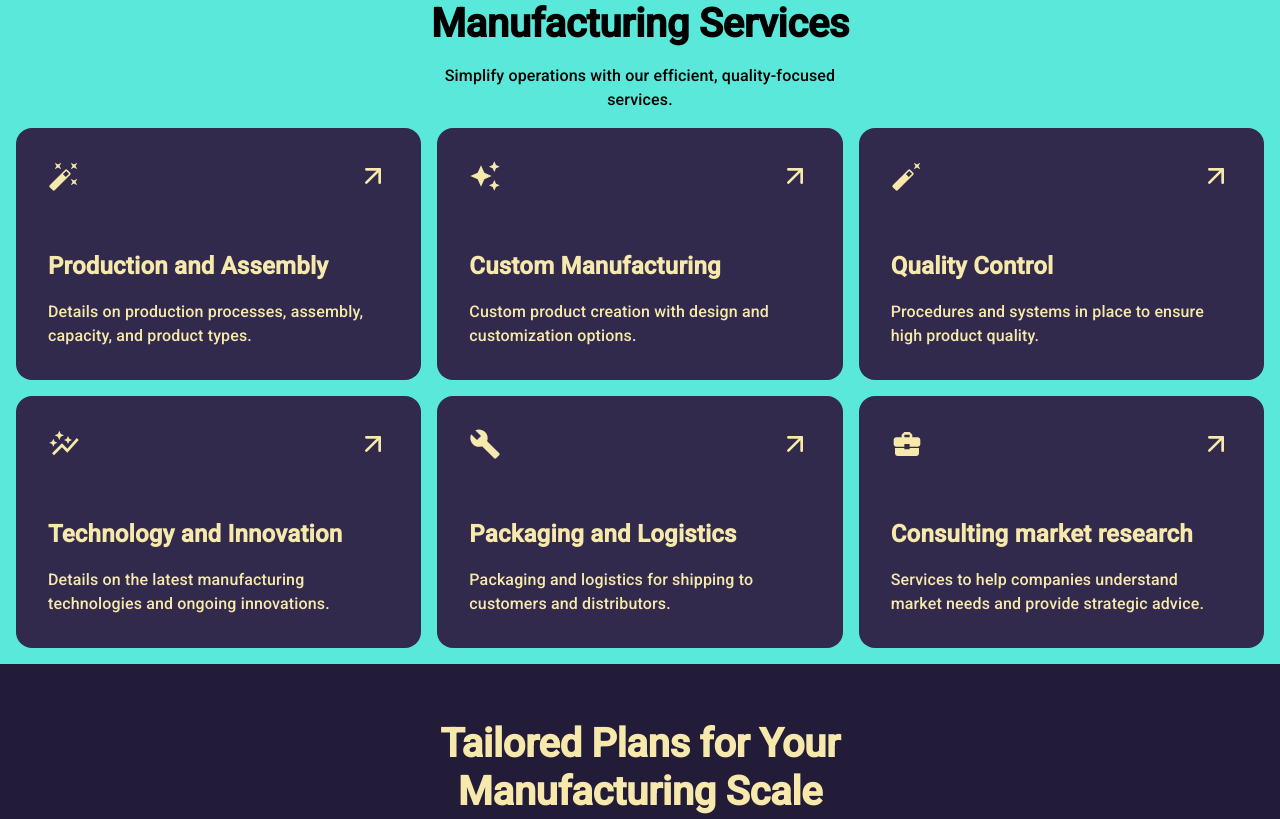
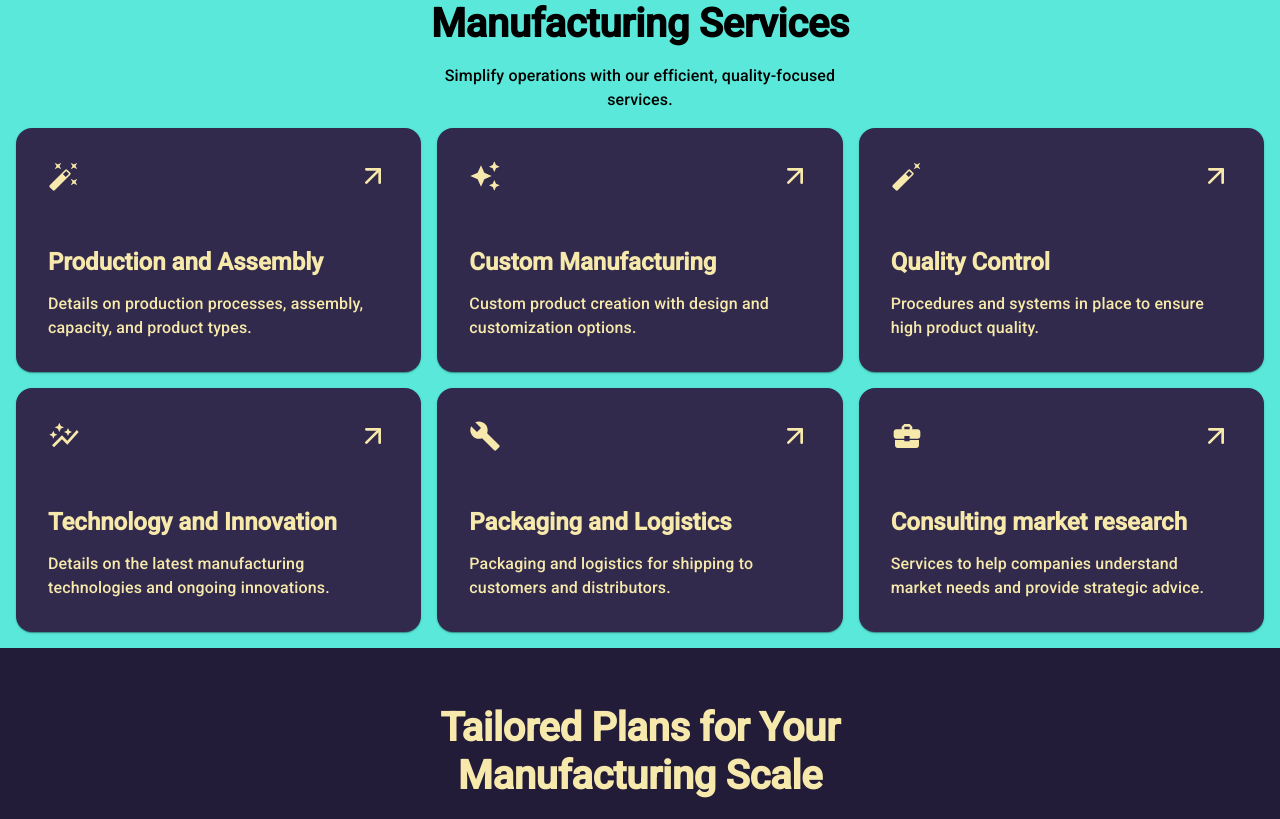
Before and after one commit to Nellak2017/freelance-micro-samples, a Next.js app: page / in a window 1280 px wide. Shown: the part 962-1781 px from the top of the page. Built offline with nearby package versions, Linux system fonts and the light colour scheme.

Commit message:
Make HomeSecond accessible and semantic.

```diff
--- a/src/UI/molecules/VerticalSection/HomeSecond/HomeSecond.helper.slots.js
+++ b/src/UI/molecules/VerticalSection/HomeSecond/HomeSecond.helper.slots.js
@@ -2,9 +2,10 @@
 import Typography from '@mui/material/Typography'
 import { LuArrowUpRight } from 'react-icons/lu'
 import { ICON_SIZE } from '@/Core/shared/global.constants'
-export const StandardIcon = ({ Icon }) => (<Box width={ICON_SIZE} height={ICON_SIZE} sx={theme => ({ '&:hover': { cursor: 'pointer', 'path': { color: theme.palette.primary.main } } })}>{<Icon size={ICON_SIZE} />}</Box>)
+export const StandardIcon = ({ Icon }) => (<Box width={ICON_SIZE} height={ICON_SIZE}>{<Icon size={ICON_SIZE} aria-hidden />}</Box>)
 export const GridItem = ({ children }) => (
     <Box
+        component='li'
         minWidth={0}
         height='100%'
         display='flex'
@@ -15,9 +16,7 @@
         p={4}
         borderRadius={2}
         overflow='hidden'
-        sx={theme => ({
-            backgroundColor: theme.palette.background.paper
-        })}
+        sx={theme => ({ backgroundColor: theme.palette.background.paper })}
     >
         {children}
     </Box>
@@ -25,7 +24,7 @@
 export const TopGridItem = ({ Icon }) => (<Box display='flex' alignItems='center' justifyContent='space-between'><StandardIcon Icon={Icon} /><StandardIcon Icon={LuArrowUpRight} /></Box>)
 export const BottomGridItem = ({ heading, description }) => (
     <Box display='flex' flexDirection='column' alignItems='flex-start' gap={3}>
-        <Typography textAlign='start' sx={theme => ({ fontSize: { xs: theme.typography.h4.fontSize, sm: theme.typography.h3.fontSize }, fontWeight: 'bold' })}>{heading}</Typography>
+        <Typography variant='h3' textAlign='start' sx={theme => ({ fontSize: { xs: theme.typography.h4.fontSize, sm: theme.typography.h3.fontSize }, fontWeight: 'bold' })}>{heading}</Typography>
         <Typography textAlign='start' sx={theme => ({ fontSize: { xs: theme.typography.body2.fontSize, sm: theme.typography.body1.fontSize, } })}>{description}</Typography>
     </Box>
 )
--- a/src/UI/molecules/VerticalSection/HomeSecond/HomeSecond.index.slots.js
+++ b/src/UI/molecules/VerticalSection/HomeSecond/HomeSecond.index.slots.js
@@ -5,19 +5,18 @@
 import { GridItem, TopGridItem, BottomGridItem } from './HomeSecond.helper.slots'
 
 // TODO: Fix ugly colors and the MUITheme palette in general to something better
-// TODO: Fix aria stuff
-// TODO: Fix semantic stuff
 // TODO: Use the Typography default override instead of repeating long sx stuff
 // TODO: Extract the Header/Sub-header typography into its own re-used molecule, it is also used in HomePayment
 const { header, subHeader } = SECTION_HEADER
 export const DefaultChildrenHomeSecond = (
     <Box display='flex' flexDirection='column' alignItems='center' p={{ xs: 0, sm: 3 }} gap={3} maxWidth={MAX_CONTENT_WIDTH} width={{ xs: '70%', sm: '100%' }}>
-        <Box display='flex' flexDirection='column' alignItems='center' width={{ xs: '100%', sm: '50%' }} gap={3} >
-            <Typography width='100%' variant='h2' fontWeight='bold' textAlign='center' sx={theme => ({ fontSize: { xs: theme.typography.h3.fontSize, md: theme.typography.h2.fontSize }, color: theme.palette.primary.contrastText })}>{header}</Typography>
+        <Box component='header' aria-labelledby='home-second-header' display='flex' flexDirection='column' alignItems='center' width={{ xs: '100%', sm: '50%' }} gap={3} >
+            <Typography id='home-second-header' width='100%' variant='h2' fontWeight='bold' textAlign='center' sx={theme => ({ fontSize: { xs: theme.typography.h3.fontSize, md: theme.typography.h2.fontSize }, color: theme.palette.primary.contrastText })}>{header}</Typography>
             <Typography width='70%' textAlign='center' sx={theme => ({ fontSize: { xs: theme.typography.body2.fontSize, md: theme.typography.body1.fontSize }, color: theme.palette.primary.contrastText })}>{subHeader}</Typography>
         </Box>
         <Box
             aria-label='home-grid-region'
+            component='ul'
             display='grid'
             gap={3}
             width='100%'
```
